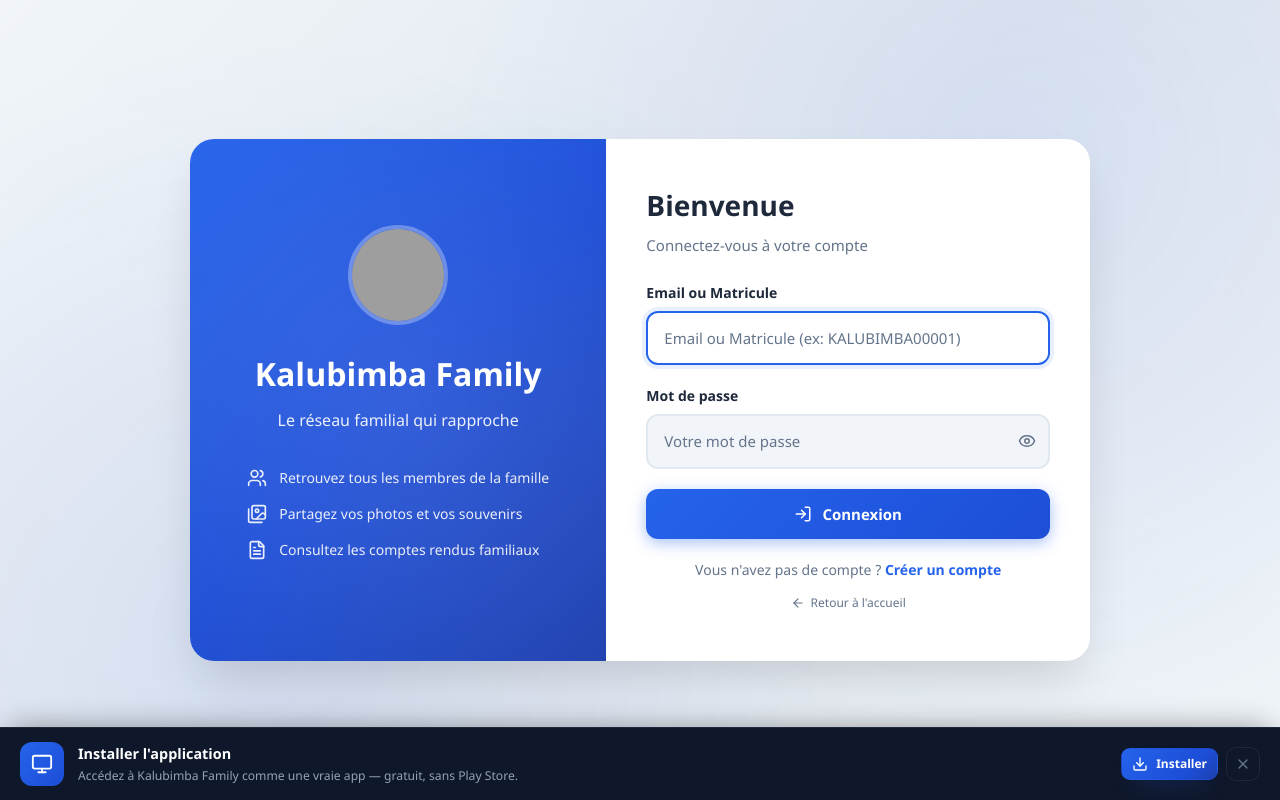
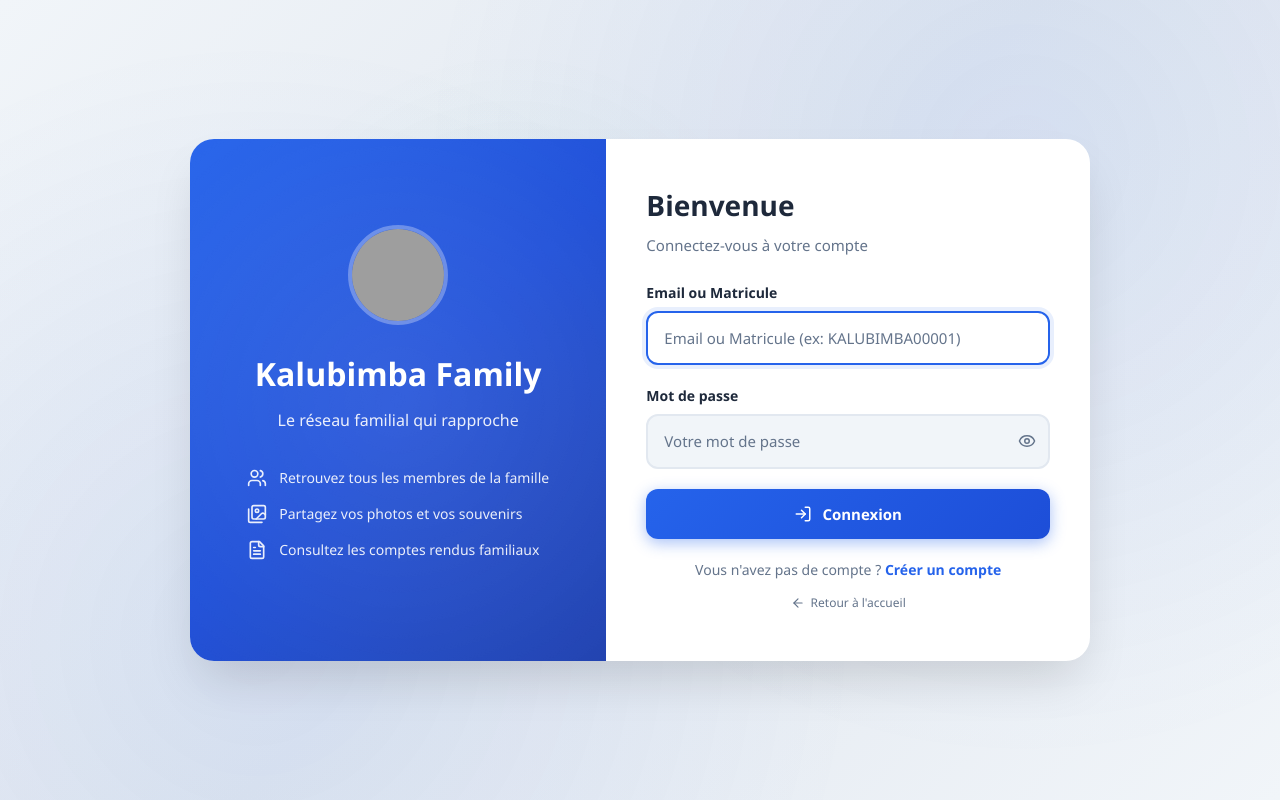
Before and after one commit to albertmulonga/-kalubimba_family-, a Next.js app: page /login in a window 1280 px wide. Built offline with nearby package versions, Linux system fonts and the light colour scheme; no server answers; grey boxes are pictures that could not be loaded.

Commit message:
Fix: supprimer InstallApp du layout - cause hydration error sur toutes les pages

```diff
--- a/src/app/layout.tsx
+++ b/src/app/layout.tsx
@@ -1,7 +1,6 @@
 import type { Metadata, Viewport } from "next";
 import "./globals.css";
 import "./legacy.css";
-import { InstallApp } from "@/components/InstallApp";
 
 export const metadata: Metadata = {
   title: {
@@ -34,10 +33,7 @@ export default function RootLayout({
 }: Readonly<{ children: React.ReactNode }>) {
   return (
     <html lang="fr">
-      <body>
-        <InstallApp />
-        {children}
-      </body>
+      <body>{children}</body>
     </html>
   );
 }
```
